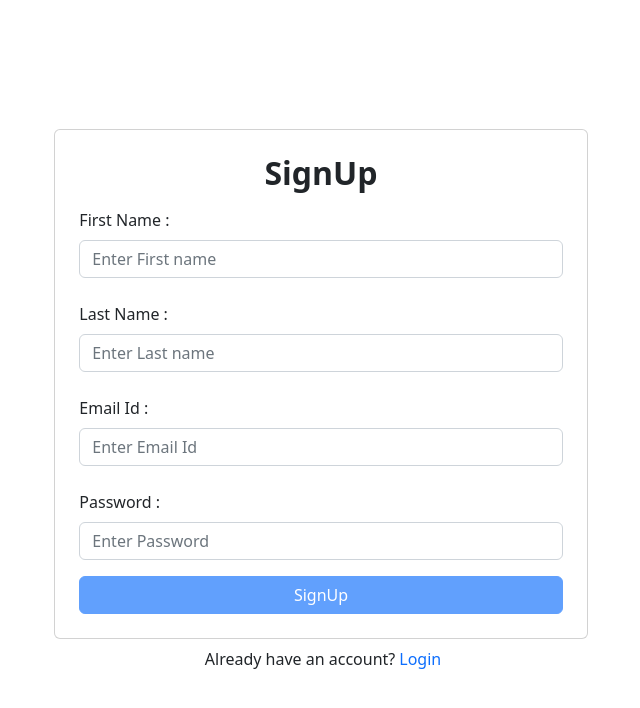
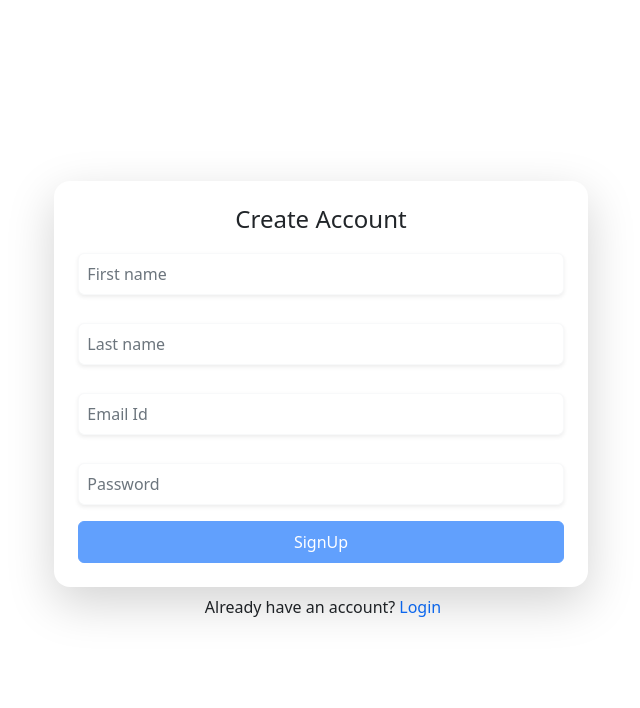
Before and after one commit to poojapatil0708/Taskraft, a React (Create React App) app: page /signup in a window 1280 px wide. Shown: the top 708 px of the page, without its empty margins (319-959 px from the left). Built offline with nearby package versions, Linux system fonts and the light colour scheme.

Commit message:
few design changes

```diff
--- a/package.json
+++ b/package.json
@@ -3,12 +3,16 @@
   "version": "0.1.0",
   "private": true,
   "dependencies": {
+    "@chakra-ui/react": "^2.8.2",
+    "@emotion/react": "^11.11.3",
+    "@emotion/styled": "^11.11.0",
     "@reduxjs/toolkit": "^1.8.5",
     "@testing-library/jest-dom": "^5.16.5",
     "@testing-library/react": "^13.4.0",
     "@testing-library/user-event": "^13.5.0",
     "axios": "^1.4.0",
     "formik": "^2.2.9",
+    "framer-motion": "^11.0.6",
     "react": "^18.2.0",
     "react-dom": "^18.2.0",
     "react-helmet-async": "^2.0.4",
--- a/src/components/input.js
+++ b/src/components/input.js
@@ -2,7 +2,7 @@ const Input = ({ type, placeholder, label, id, name, error, onChange, value }) =
     return (
         <div className="d-flex flex-column align-items-start mt-2">
             <label>{label}</label>
-            <input value={value} onChange={(e) => onChange(e.target.value)} id={id} name={name} type={type} placeholder={placeholder} className="form-control mb-3 mt-2" />
+            <input value={value} onChange={(e) => onChange(e.target.value)} id={id} name={name} type={type} placeholder={placeholder} className="form-control mb-3 mt-1 border-light shadow-sm p-2 bg-body-tertiary rounded" />
             {error ? <div className="mb-2" style={{color: 'red'}}>{error}</div> : null}
         </div>
     );
--- a/src/screens/login.js
+++ b/src/screens/login.js
@@ -57,7 +57,7 @@ const LogIn = () => {
                 {({ values, setFieldValue, handleSubmit, errors }) => {
                     return (
                         <div className="d-flex flex-column align-items-center justify-content-center h-100">
-                            <div className="card p-4 col-md-5 col-11">
+                            <div className="card shadow-lg border-0 p-4 col-md-5 col-11">
                                 <h3>Login</h3>
                                     <Input type='text' placeholder='Enter Email Id' error={errors.email} onChange={(e) => setFieldValue('email', e)} value={values.email} />
                                     <Input error={errors.password} type='password' placeholder='Password' onChange={(e) => setFieldValue('password', e)} value={values.password} />
--- a/src/screens/signup.js
+++ b/src/screens/signup.js
@@ -45,15 +45,15 @@ const SignUp = () => {
             <Formik initialValues={initialValues} validationSchema={validationSchema} onSubmit={onSubmit}>
                 {({ touched, values, setFieldTouched, setFieldValue, handleSubmit, errors, isValid, dirty }) => {
                     return (
-                        <div className="card p-4 col-md-5 col-11">
-                            <h2 className="text-center"><b>SignUp</b></h2>
-                            <Input error={touched.first_name && errors.first_name ? errors.first_name : null} id='first_name' name='first_name' type='text' placeholder='Enter First name' label='First Name :' onChange={(val) => { setFieldValue('first_name', val); setFieldTouched('first_name') }} vallue={values.first_name} />
-                            <Input error={touched.last_name && errors.last_name ? errors.last_name : null} id='last_name' name='last_name' type='text' placeholder='Enter Last name' label='Last Name :' onChange={(val) => { setFieldValue('last_name', val); setFieldTouched('last_name') }} value={values.last_name} />
-                            <Input error={touched.email && errors.email ? errors.email : null} id='email' name='email' type='email' placeholder='Enter Email Id' label='Email Id :' onChange={(val) => { setFieldValue('email', val); setFieldTouched('email') }} value={values.email} />
-                            <Input error={touched.password && errors.password ? errors.password : null} id='password' name='password' type='password' placeholder='Enter Password' label='Password :' onChange={(val) => { setFieldValue('password', val); setFieldTouched('password') }} value={values.password} />
+                        <div className="card shadow-lg border-0 p-4 col-md-5 col-11 rounded-4">
+                            <h4 className="text-center fw-medium">Create Account</h4>
+                            <Input error={touched.first_name && errors.first_name ? errors.first_name : null} id='first_name' name='first_name' type='text' placeholder='First name' onChange={(val) => { setFieldValue('first_name', val); setFieldTouched('first_name') }} vallue={values.first_name} />
+                            <Input error={touched.last_name && errors.last_name ? errors.last_name : null} id='last_name' name='last_name' type='text' placeholder='Last name' onChange={(val) => { setFieldValue('last_name', val); setFieldTouched('last_name') }} value={values.last_name} />
+                            <Input error={touched.email && errors.email ? errors.email : null} id='email' name='email' type='email' placeholder='Email Id' nChange={(val) => { setFieldValue('email', val); setFieldTouched('email') }} value={values.email} />
+                            <Input error={touched.password && errors.password ? errors.password : null} id='password' name='password' type='password' placeholder='Password' nChange={(val) => { setFieldValue('password', val); setFieldTouched('password') }} value={values.password} />
                             { !isLoading
                                 ?
-                                <button disabled={!(isValid && dirty)} onClick={handleSubmit} className="btn btn-primary" type="submit">SignUp</button>
+                                <button disabled={!(isValid && dirty)} onClick={handleSubmit} className="btn btn-primary p-2" type="submit">SignUp</button>
                                 :
                                 <Loader/>
                             }
```
Also changed, not shown: 2 other files (tests, documents, lock files or other folders). Lines whose indentation alone changed are shown as unchanged.
